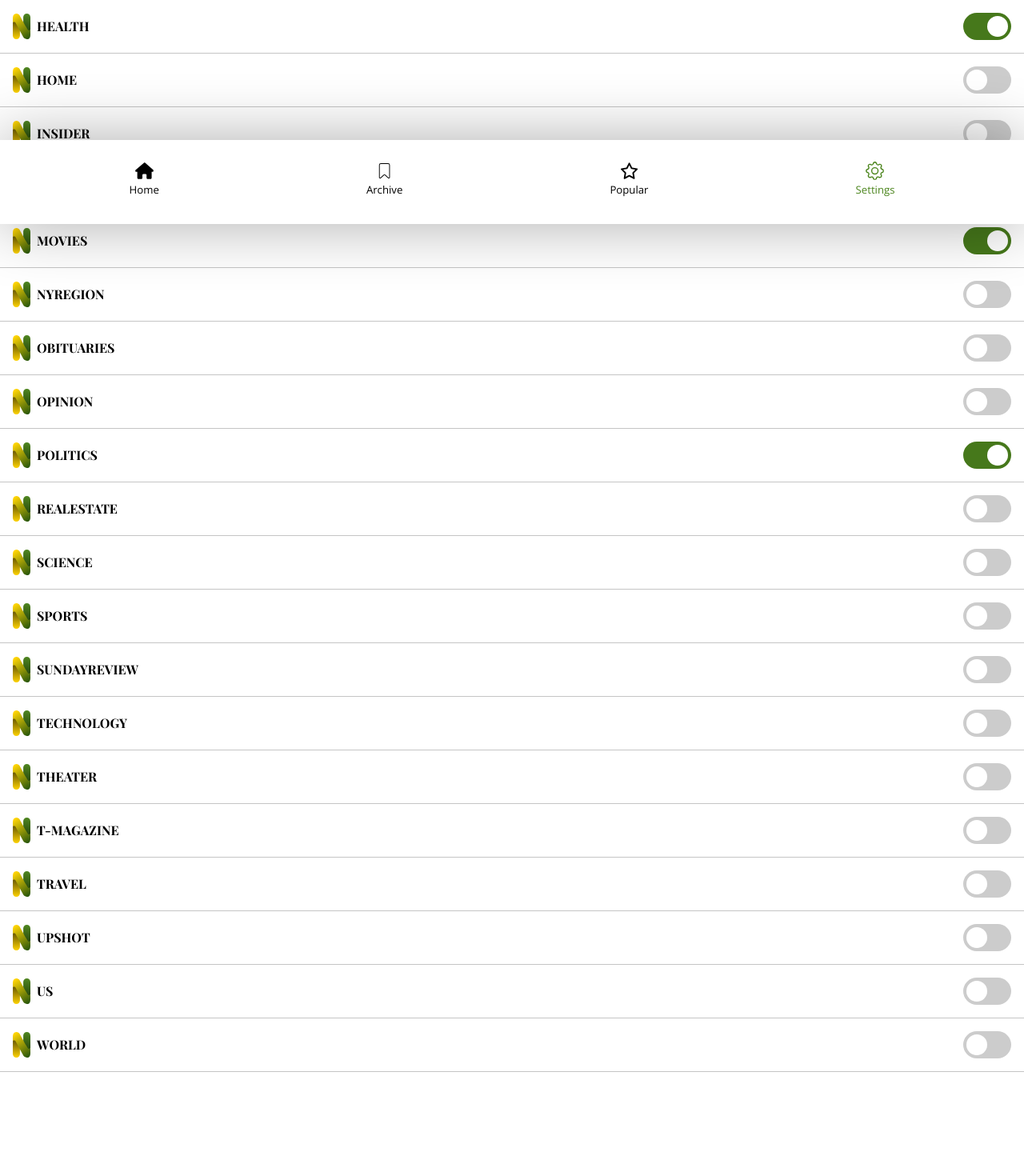
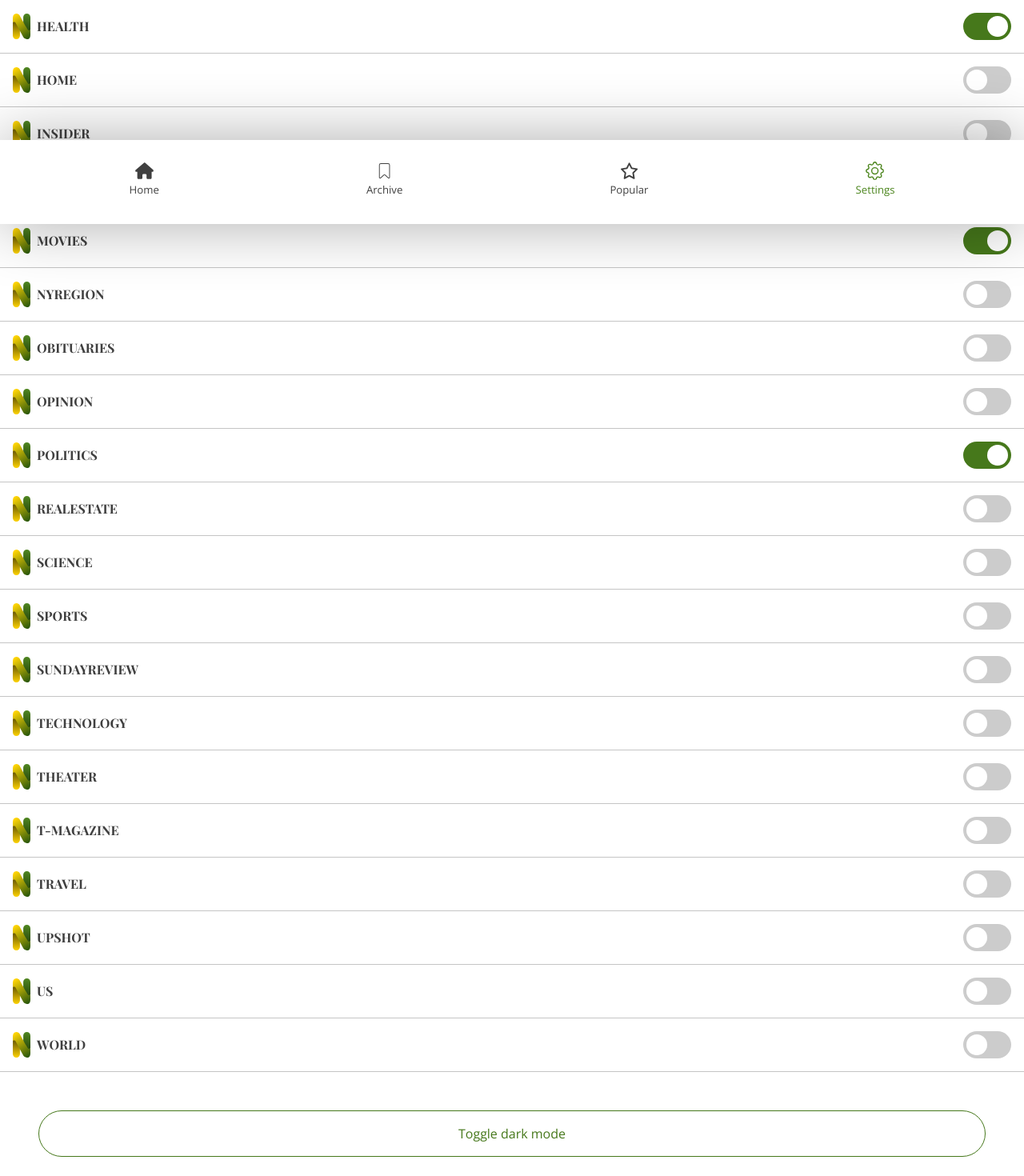
Before and after one commit to RHN2007/Newsify-Rasmus, a React (Vite) app: page /Settings in a window 1280 px wide. Shown: the part 520-1990 px from the top of the page at 80% size. Built offline with nearby package versions, Linux system fonts and the light colour scheme; a web font is replaced by a local one.

Commit message:
Added darkmode functionality

```diff
--- a/src/App.jsx
+++ b/src/App.jsx
@@ -10,21 +10,39 @@ function App() {
 
   const queryClient = new QueryClient()
 
-  // const [selectedCatagories, setSelectedCatagories] = useState(["health", "movies", "politics"])
   const [selectedCatagories, setSelectedCatagories] = useState(JSON.parse(localStorage.getItem("selectedCatagories") || JSON.stringify(["health", "movies", "politics"])))
-
 
   useEffect(() => {
     console.log(selectedCatagories)
     localStorage.setItem("selectedCatagories", JSON.stringify(selectedCatagories))
   }, [selectedCatagories])
 
+  const [isDarkmode, setIsDarkmode] = useState(localStorage.getItem("isDarkmode") || "light")
+
+  function handleDarkmode() {
+    if (isDarkmode == "dark") {
+      document.documentElement.style.colorScheme = "light"
+      setIsDarkmode("light")
+    } else {
+      document.documentElement.style.colorScheme = "dark"
+      setIsDarkmode("dark")
+    }
+
+  }
+
+  useEffect(() => {
+    document.documentElement.style.colorScheme = isDarkmode
+    localStorage.setItem("isDarkmode", isDarkmode)
+  }, [isDarkmode])
+
+
+
   return (
     <>
       <QueryClientProvider client={queryClient}>
         <Routes>
           <Route path="/" element={<Home selectedCatagories={selectedCatagories} />} />
-          <Route path="/Settings" element={<Settings selectedCatagories={selectedCatagories} setSelectedCatagories={setSelectedCatagories} />} />
+          <Route path="/Settings" element={<Settings handleDarkmode={handleDarkmode} selectedCatagories={selectedCatagories} setSelectedCatagories={setSelectedCatagories} />} />
         </Routes>
         <NavigationBar />
         <ReactQueryDevtools initialIsOpen={false} />
--- a/src/Components/Header/Header.scss
+++ b/src/Components/Header/Header.scss
@@ -12,7 +12,7 @@
         justify-content: center;
         align-items: center;
         gap: 0.5rem;
-        color: var(--heading-text-color);
+        color: var(--text-color);
     }
 
 
--- a/src/Components/NavigationBar/NavigationBar.scss
+++ b/src/Components/NavigationBar/NavigationBar.scss
@@ -16,7 +16,7 @@
         display: flex;
         justify-content: space-around;
         z-index: 10;
-        background-color: white;
+        background-color: var(--background-color);
     }
 
     &__item a {
--- a/src/pages/Settings/Settings.jsx
+++ b/src/pages/Settings/Settings.jsx
@@ -2,10 +2,9 @@ import CatagoryItem from "../../Components/CatagoryItem/CatagoryItem";
 import LogoLink from "../../Components/LogoLink/LogoLink";
 import './Settings.scss'
 
-export default function Settings({ selectedCatagories, setSelectedCatagories }) {
+export default function Settings({ handleDarkmode, selectedCatagories, setSelectedCatagories }) {
 
     function handleCatagories(catagory, state) {
-        // console.log(catagory, state)
         const alreadyExists = selectedCatagories.includes(catagory)
         console.log(alreadyExists)
 
@@ -63,6 +62,9 @@ export default function Settings({ selectedCatagories, setSelectedCatagories })
                         )
                     })}
                 </ul>
+                <div className="settings__main__button__container">
+                    <button onClick={handleDarkmode}>Toggle dark mode</button>
+                </div>
             </main>
         </>
     )
--- a/src/pages/Settings/Settings.scss
+++ b/src/pages/Settings/Settings.scss
@@ -36,4 +36,22 @@
         }
     }
 
+    &__button__container {
+        padding: 3rem;
+        display: flex;
+        justify-content: center;
+        align-items: center;
+
+        & button {
+            display: flex;
+            justify-content: center;
+            width: 100%;
+            font-family: "Open Sans", sans-serif;
+            border: 1px solid var(--primary-green-color);
+            color: var(--primary-green-color);
+            padding: 1rem;
+            border-radius: 2rem;
+        }
+    }
+
 }
--- a/src/shared.scss
+++ b/src/shared.scss
@@ -1,7 +1,8 @@
 @import url('https://fonts.googleapis.com/css2?family=Open+Sans:ital,wght@0,300..800;1,300..800&family=Playfair+Display:ital,wght@0,400..900;1,400..900&display=swap');
 
 :root {
-    --heading-text-color: #404040;
+    --background-color: light-dark(#ffffff, #1f1f1f);
+    --text-color: light-dark(#404040, #D9D9D9);
     --border-color: #c5c5c5;
     --primary-green-color: #46781B;
 
@@ -12,6 +13,8 @@
 }
 
 body {
+    background-color: var(--background-color);
+    color: var(--text-color);
     font-family: "Playfair Display", sans-serif;
 }
 
```
Also changed, not shown: Opgave/projektdokumentation.md (deleted, +0 -58 lines), 1 other file (tests, documents, lock files or other folders).
